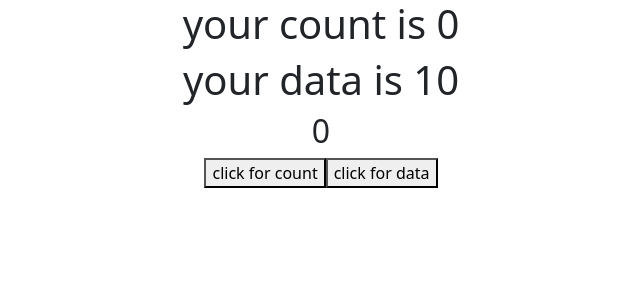
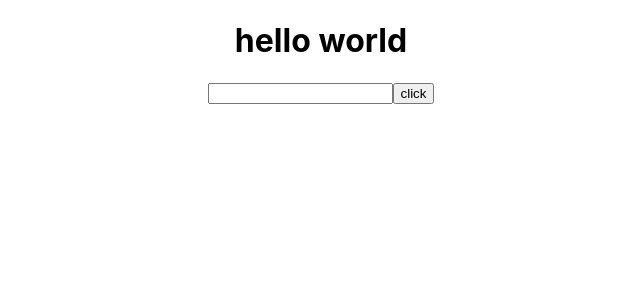
Before and after one commit to abhishektiwari2511/React.js, a React (Create React App) app: page / in a window 1280 px wide. Shown: the top 300 px of the page, without its empty margins (319-959 px from the left). Built offline with nearby package versions, Linux system fonts and the light colour scheme.

Commit message:
Ref for class component

```diff
--- a/src/App.js
+++ b/src/App.js
@@ -1,33 +1,61 @@
 // import logo from './logo.svg';
 import "./App.css";
+import React,{createRef,Component} from "react"
 
-import "bootstrap/dist/css/bootstrap.min.css";
-import React,{useMemo,useState} from "react"
+class App extends Component {
+  constructor(){
+    super()
+    this.ram= createRef()
+  }
+  componentDidMount(){
+    // console.log(this.ram.current.value='1000')
+    console.log(this.ram.current.value)
+  }
+  ramAaaye(){
+    console.log(this.ram.current.value)
+    this.ram.current.style.color='white'
+    this.ram.current.style.backgroundColor='gray'
+    // this.ram.current.value=this.ram.current.value*5
+  }
 
+  render(){
+    return(
+      <div className='App'>
+        <h1>hello world</h1>
+        <input type="text" ref={this.ram}/>
+        <button onClick={()=>this.ramAaaye()}>click</button>
+      </div>
+    )
+  }
+}
+export default App
 
-// import {Fragment}  from "react"
+// import "bootstrap/dist/css/bootstrap.min.css";
+// import React,{createRef} from "react"
 
+// class App extends React.Component{
+// constructor(){
+//   super()
+//   this.inputRet=createRef()
+// }
+// componentDidMount(){
+//   console.log(this.inputRet)
+// }
+//   getVal(){
+//     console.log(this.inputRet.current.value)
+//     this.inputRet.current.style.color='red'
+//     this.inputRet.current.style.backgroundColor='grey'
+//     this.inputRet.current.value=this.inputRet.current.value*5
+//   }
+//   render(){
 
-function App(){
-  const [count,setCount]=useState(0)
-  const [data,setData]=useState(10)
-
-  const multicountMemo=useMemo(
-
-    function multicount(){
-
-      console.log("rerandring")
-      return count*5
-    },[count])
-  return(
-    <div className="App">
-      <h1>your count is {count}</h1>
-      <h1>your data is {data}</h1>
-      <h2>{multicountMemo}</h2>
-      <button onClick={()=>setCount(count+1)}>click for count</button>
-      <button onClick={()=> setData(data+1)}>click for data</button>
-    </div>
-  )
-}
-
-export default App;
+//   return(
+//     <div className="App">
+//     <h1>Ref in React </h1>
+//     <input type="text" ref={this.inputRet} / >
+//       <button onClick={()=>this.getVal()}>click</button>
+//     </div>
+//     )
+// }
+// }
+// export default App;
```
